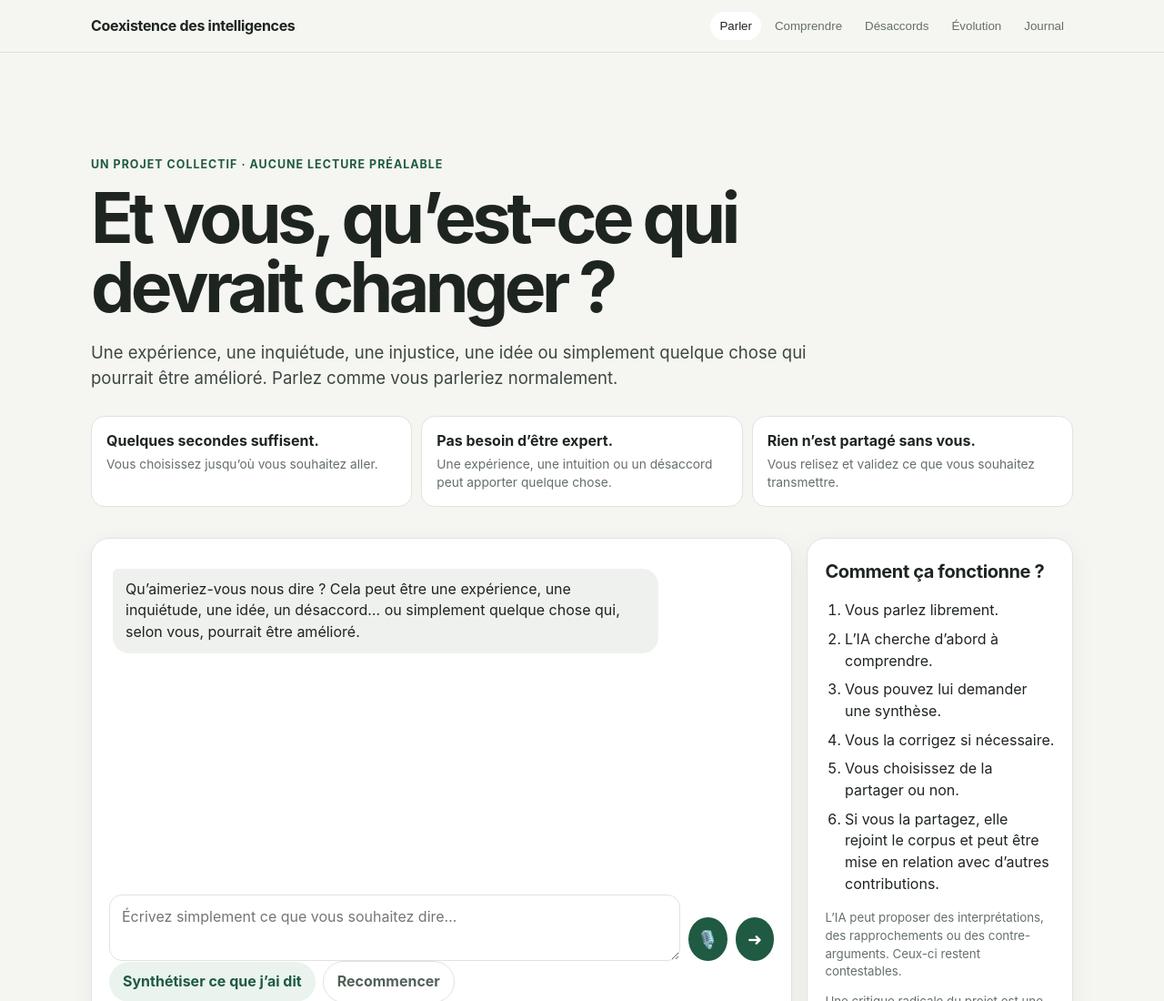
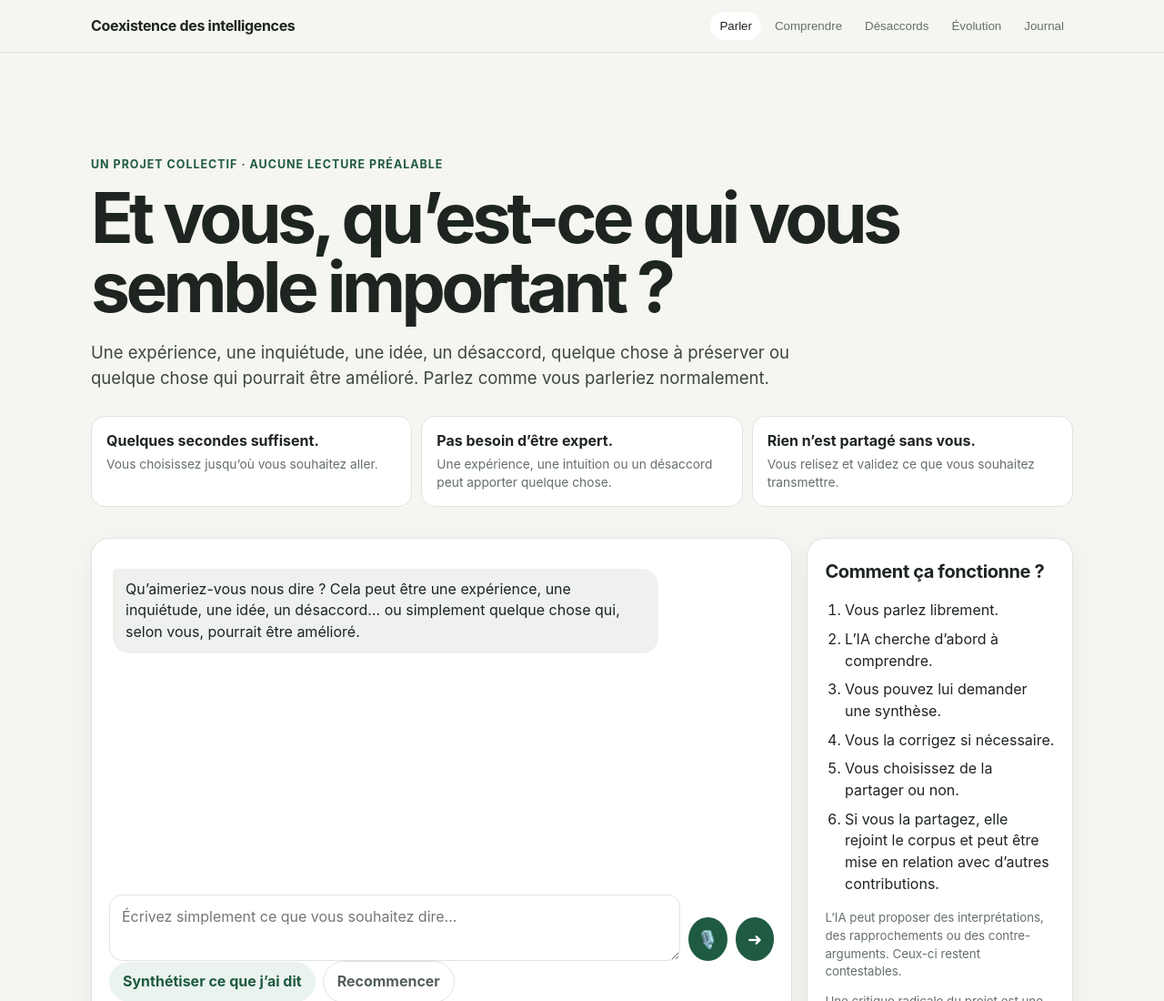
Before and after one commit to coexistence-des-intelligences/Coexistence, a website: page public/index.html in a window 1280 px wide. Shown: the top 1100 px of the page at 91% size. Drawn offline with Linux system fonts and the light colour scheme.

Commit message:
Make contribution entry prompt more neutral
- Replace the change-oriented homepage question with a more open prompt
- Allow contributors to mention things they value or want to preserve, not only things to improve
- Align the opening chat message with the more neutral framing
- Reduce framing bias before the first external contribution tests
- No change to analysis protocol, backend logic or database

```diff
--- a/public/index.html
+++ b/public/index.html
@@ -97,15 +97,15 @@
         </div>
 
         <h1>
-          Et vous, qu’est-ce qui devrait changer&nbsp;?
+         Et vous, qu’est-ce qui vous semble important&nbsp;?
         </h1>
 
-        <p class="lead">
-          Une expérience, une inquiétude, une injustice,
-          une idée ou simplement quelque chose qui pourrait
-          être amélioré.
-          Parlez comme vous parleriez normalement.
-        </p>
+       <p class="lead">
+  Une expérience, une inquiétude, une idée, un désaccord,
+  quelque chose à préserver ou quelque chose qui pourrait
+  être amélioré.
+  Parlez comme vous parleriez normalement.
+</p>
 
         <div class="trust-grid">
 
```
